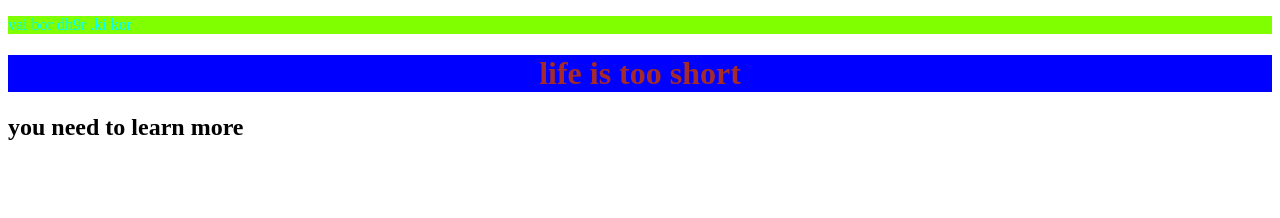
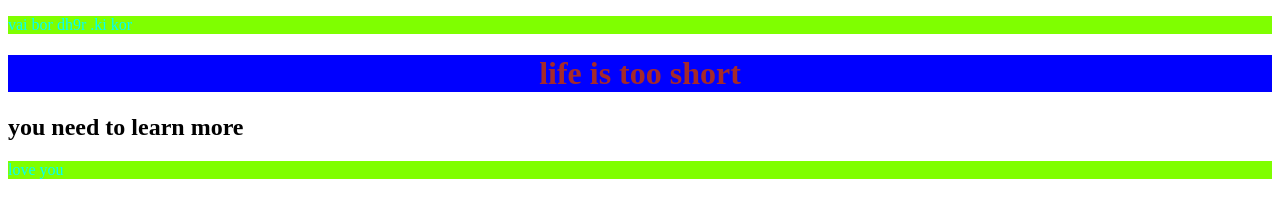
Before and after one commit to Roshid12/my-third-repo, a plain HTML site: page index.html in a window 1280 px wide. Drawn offline with Linux system fonts and the light colour scheme.

Commit message:
git dilam

```diff
--- a/index.html
+++ b/index.html
@@ -11,5 +11,6 @@
     <p> vai bor dh9r .ki kor</p>
     <h1>life is too short</h1>
     <h2 class="view">you need to learn more</h2>
+    <p>love you</p>
 </body>
 </html>
```
